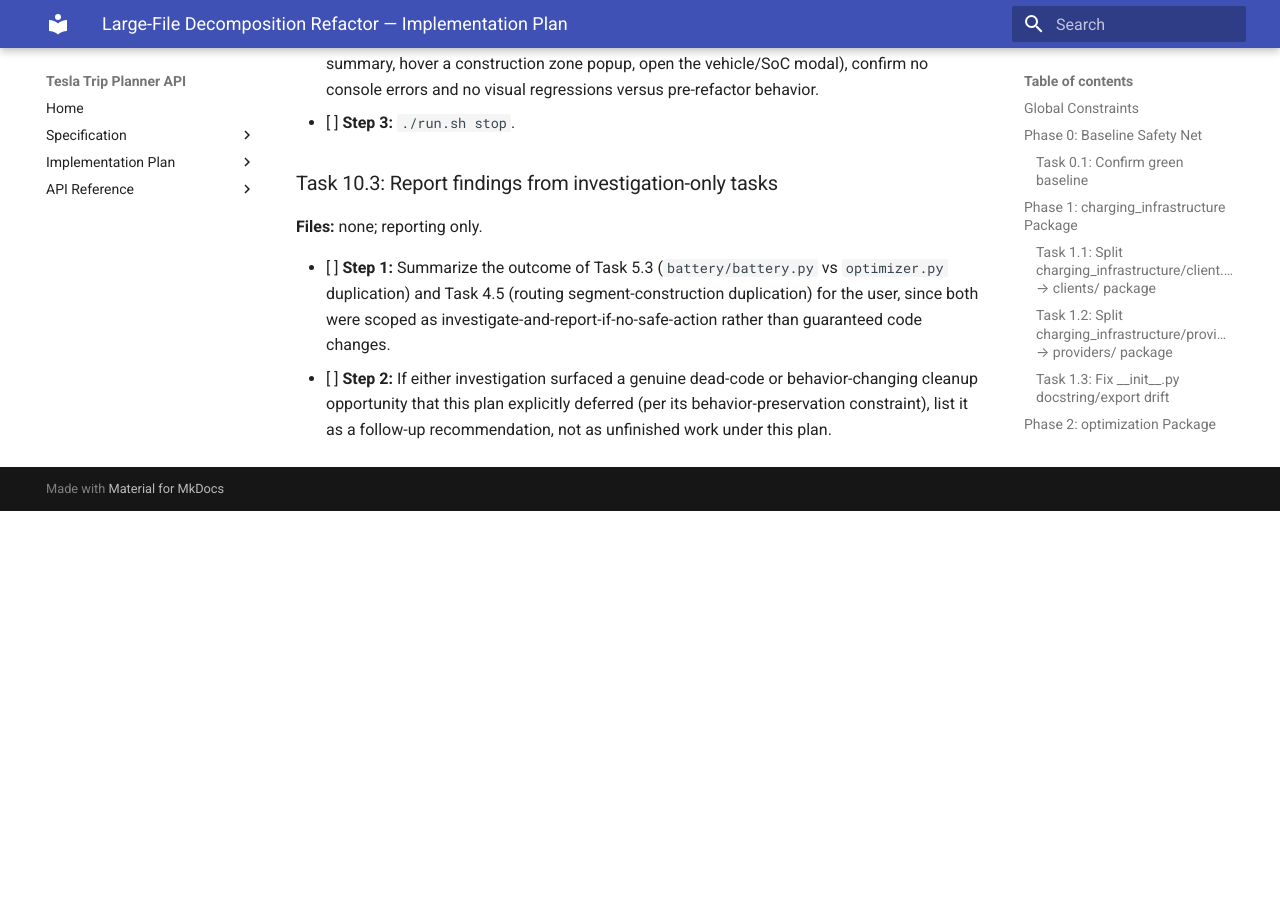
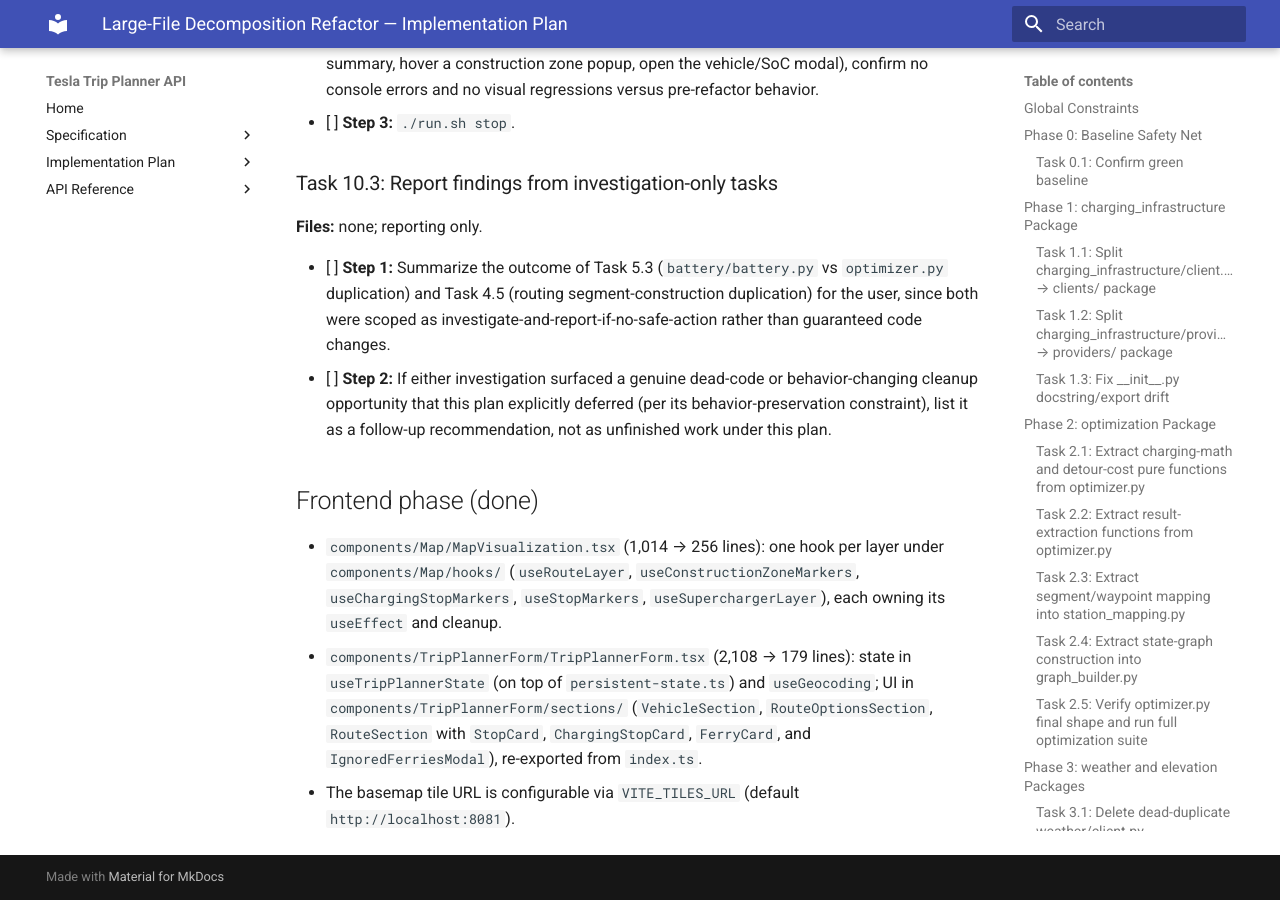
Before and after one commit to phldgmn/tesla-trips, an MkDocs documentation site: the page built from docs/plans/2026-08-29-large-file-decomposition.md, in a window 1280 px wide and 900 px high, scrolled down 40990 px. Built offline with MkDocs 1.6.1 and Material for MkDocs 9.7.7, drawn with Linux system fonts in a browser that asks for light colours; before the commit the page ends 41501 px from its top, so only the background shows below that.

Commit message:
docs: record frontend phase of the large-file decomposition (item 16)
Co-Authored-By: Claude Opus 5.5 <noreply@anthropic.com>

```diff
--- a/docs/plans/2026-08-29-large-file-decomposition.md
+++ b/docs/plans/2026-08-29-large-file-decomposition.md
@@ -831,3 +831,18 @@ This is the highest-value, highest-risk phase: `api.py` (1979 lines) mixes five
 
 - [ ] **Step 1:** Summarize the outcome of Task 5.3 (`battery/battery.py` vs `optimizer.py` duplication) and Task 4.5 (routing segment-construction duplication) for the user, since both were scoped as investigate-and-report-if-no-safe-action rather than guaranteed code changes.
 - [ ] **Step 2:** If either investigation surfaced a genuine dead-code or behavior-changing cleanup opportunity that this plan explicitly deferred (per its behavior-preservation constraint), list it as a follow-up recommendation, not as unfinished work under this plan.
+
+## Frontend phase (done)
+
+- `components/Map/MapVisualization.tsx` (1,014 → 256 lines): one hook per
+  layer under `components/Map/hooks/` (`useRouteLayer`,
+  `useConstructionZoneMarkers`, `useChargingStopMarkers`, `useStopMarkers`,
+  `useSuperchargerLayer`), each owning its `useEffect` and cleanup.
+- `components/TripPlannerForm/TripPlannerForm.tsx` (2,108 → 179 lines): state
+  in `useTripPlannerState` (on top of `persistent-state.ts`) and
+  `useGeocoding`; UI in `components/TripPlannerForm/sections/`
+  (`VehicleSection`, `RouteOptionsSection`, `RouteSection` with `StopCard`,
+  `ChargingStopCard`, `FerryCard`, and `IgnoredFerriesModal`), re-exported
+  from `index.ts`.
+- The basemap tile URL is configurable via `VITE_TILES_URL`
+  (default `http://localhost:8081`).
```
